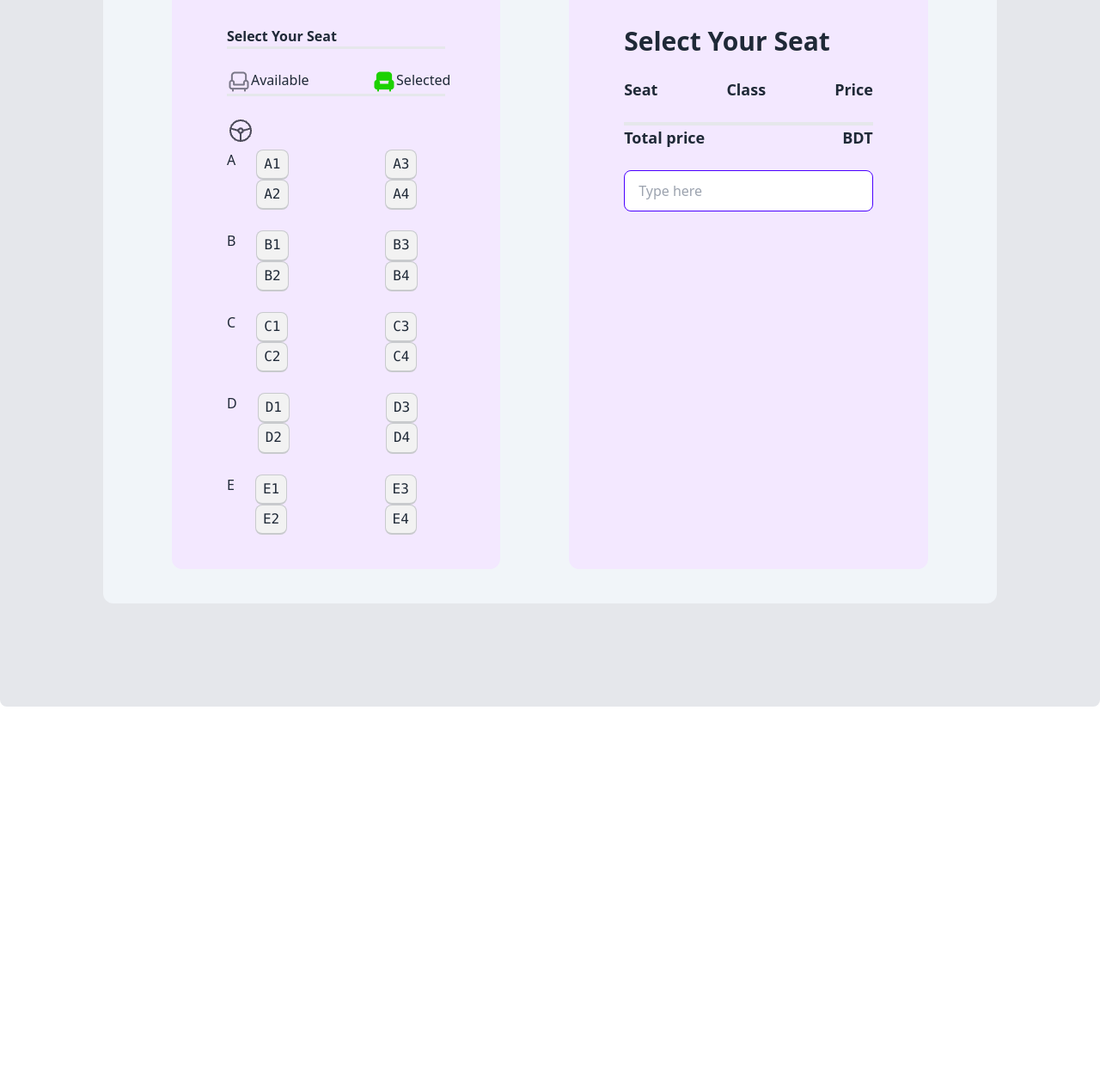
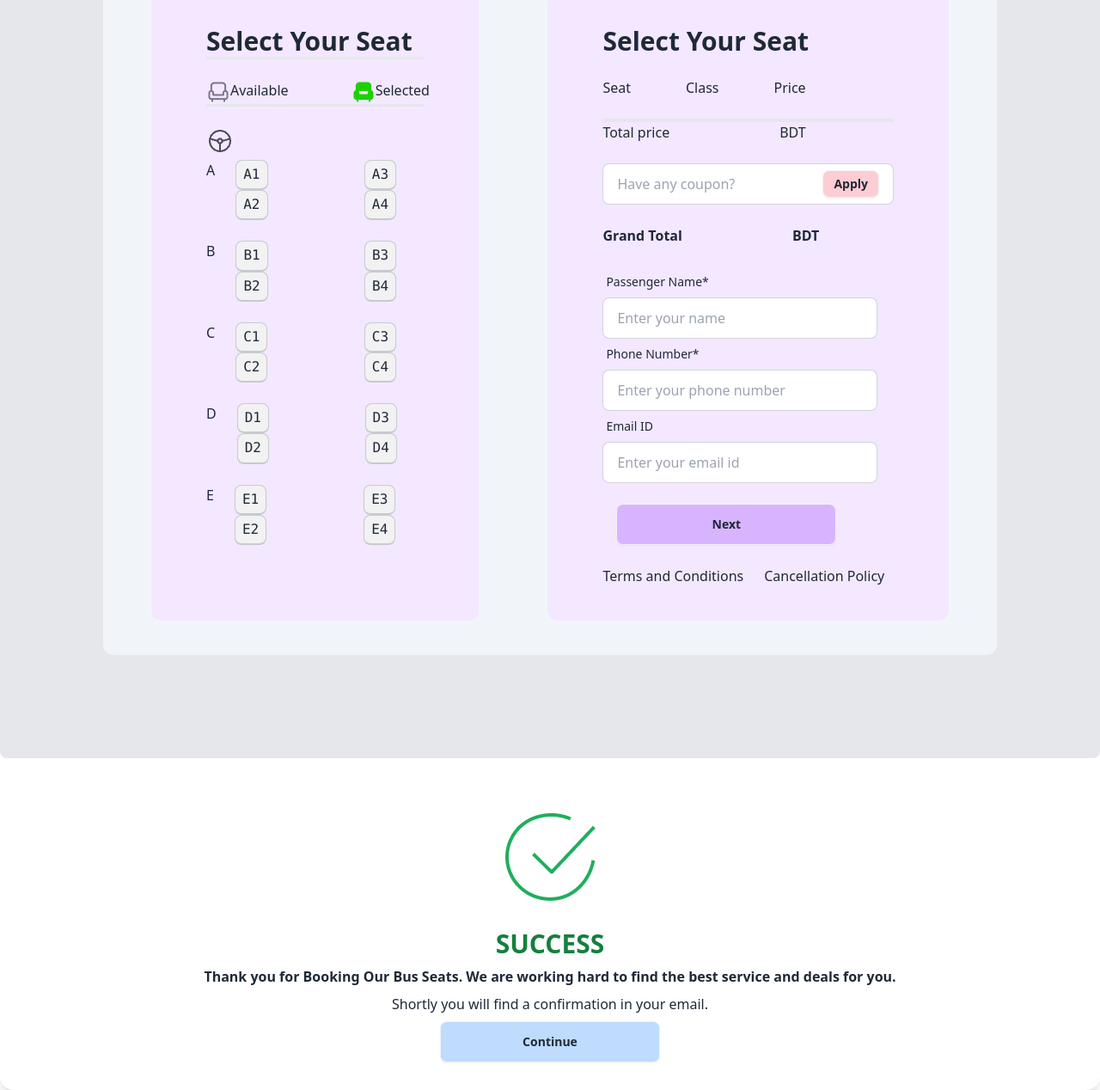
Before and after one commit to sarna375/online-ticket, a plain HTML site: page index.html in a window 1280 px wide. Shown: the part 2248-3516 px from the top of the page at 86% size. Before the commit the page ends 3070 px from the top, so only its background shows below. Drawn offline with nearby package versions, Linux system fonts and the light colour scheme.

Commit message:
added success sec

```diff
--- a/index.html
+++ b/index.html
@@ -127,7 +127,7 @@
                         </div>
 
                     <!-- down -->
-                    <div class="bg-red-100 rounded-xl mt-6 px-4 py-4 ">
+                    <div class="bg-indigo-200 rounded-xl mt-6 px-4 py-4 ">
                         <div class="flex flex-row gap-56">
                             <p>Route</p>
                             <p class="font-bold">Dhaka-Sylhet</p>
@@ -145,7 +145,7 @@
                 </div>
 
                 <!-- right-side -->
-                    <div class="mt-16">
+                    <div class="mt-20 bg-indigo-200 px-16 py-5 rounded-xl">
                         <img src="images/fare.png" alt="">
                         <h1 class="font-bold text-xl">550 TK</h1>
                         <p>Per Seat</p>
@@ -157,11 +157,11 @@
 
             <!------------------ seat section --------------- -->
 
-            <div class="flex flex-row gap-20 px-20 py-10 bg-slate-100 m-10 rounded-xl">
+            <div class="flex flex-row gap-20 px-14 py-10 bg-slate-100 m-10 rounded-xl">
                 <!-- left side -->
                   <div class="bg-purple-100 px-16 py-10 rounded-xl">
                     <div>
-                        <h2 class="font-bold">Select Your Seat</h2>
+                        <h2 class="font-bold text-3xl">Select Your Seat</h2>
                     </div><hr><hr><hr><br>
 
                     <div class="flex flex-row gap-20">
@@ -279,47 +279,91 @@
                 <div>
                     <!-- seats count -->
                     <div>
-                        <div class="flex flex-row gap-20 font-bold text-lg">
+                        <div class="flex flex-row gap-16">
                             <p>Seat</p>
                             <p>Class</p>
                             <p>Price</p>
                         </div><br>
                         <hr><hr><hr><hr>
-                        <div class="flex flex-row gap-40 font-bold text-lg">
+                        <div class="flex flex-row gap-32">
                             <p>Total price</p>
                             <p>BDT</p>
                         </div><br>
-                        <div><input type="text" placeholder="Type here" class="input input-bordered input-primary w-full max-w-xs" /></div>
-                        <div></div>
+                        <div>
+                            <label class="input input-bordered flex items-center gap-2">
+                            <input type="text" class="grow" placeholder="Have any coupon?" />
+                            <button class="btn btn-sm bg-rose-200">Apply</button>
+                          </label>
+
+
+                        </div><br>
+                        <div class="flex flex-row gap-32 font-bold">
+                            <p>Grand Total</p>
+                            <p>BDT</p>
+                        </div>
 
                     </div>
-                </div>
+                </div><br>
 
                 <!-- address -->
                 <div>
 
-                </div>
+                    <label class="form-control w-full max-w-xs">
+                        <div class="label">
+                          <span class="label-text">Passenger Name*</span>
+                        </div>
+                        <input type="text" placeholder="Enter your name" class="input input-bordered w-full max-w-xs" />
+                      </label>
+
+
+                      <label class="form-control w-full max-w-xs">
+                        <div class="label">
+                          <span class="label-text">Phone Number*</span>
+                        </div>
+                        <input type="text" placeholder="Enter your phone number" class="input input-bordered w-full max-w-xs" />
+                      </label>
+
+
+                      <label class="form-control w-full max-w-xs">
+                        <div class="label">
+                          <span class="label-text">Email ID</span>
+                        </div>
+                        <input type="text" placeholder="Enter your email id" class="input input-bordered w-full max-w-xs" />
+                      </label>
+                </div><br>
 
                 <!-- nxt btn -->
                 <div>
+                    <button class="btn btn-wide bg-purple-300 ml-4">Next</button>
+                </div><br>
 
+
+                <div class="flex flex-row gap-6">
+                    <p>Terms and Conditions</p>
+                    <p>Cancellation Policy</p>
                 </div>
 
            </div>
+        </div>
+        </div><br>
 
 
-
-
-        </div>
-
-
-
-
-
-
-
-
-
+        <!-- success section -->
+        <div>
+            <div class="card w-full bg-base-100 shadow-xl">
+                <figure class="px-10 pt-10">
+                  <img src="images/success.png" alt="" class="rounded-xl" />
+                </figure>
+                <div class="card-body items-center text-center">
+                  <h2 class="card-title font-bold text-3xl text-green-700">SUCCESS</h2>
+                  <h3 class="font-semibold">Thank you for Booking Our Bus Seats.
+                    We are working hard to find the best service and deals for you.</h3>
+                  <p>Shortly you will find a confirmation in your email.</p>
+                  <div class="card-actions">
+                    <button class="btn btn-wide bg-blue-200 font-bold">Continue</button>
+                  </div>
+                </div>
+              </div>
         </div>
 
     </main>
```
